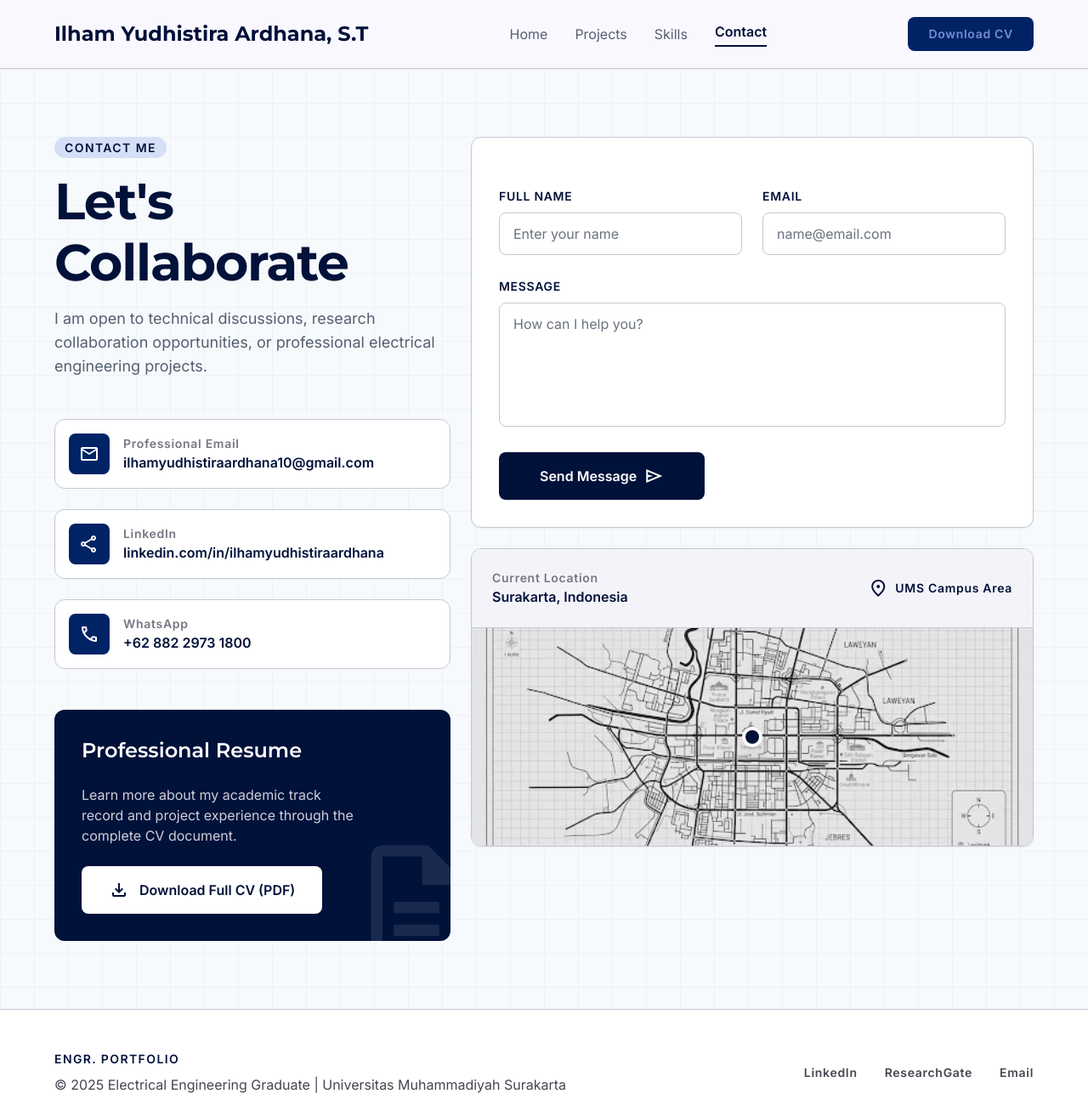
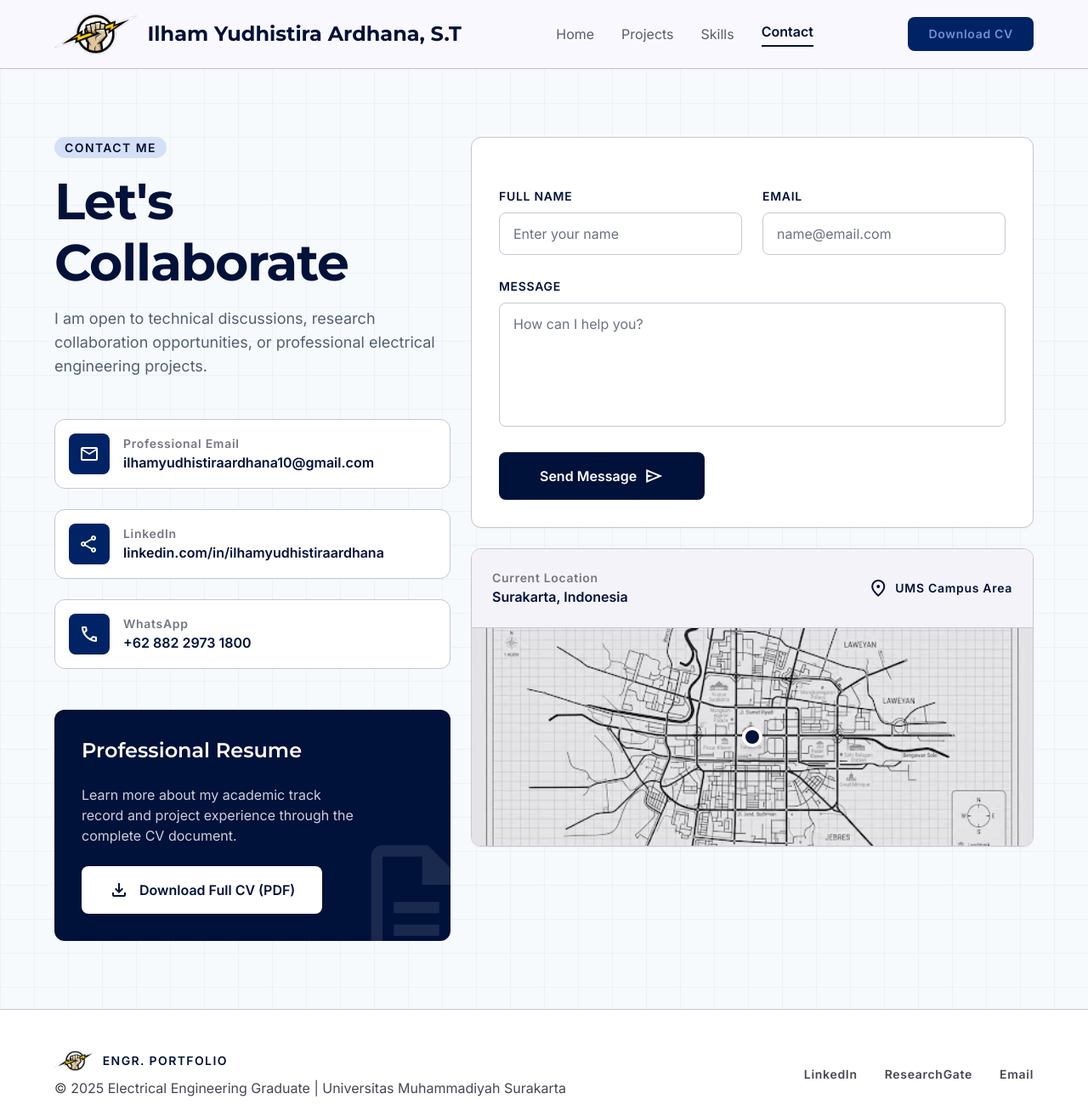
Before and after one commit to Bagogox/myportoardhana-github, a website: page contact.html in a window 1280 px wide. Shown: the whole page at 85% size. Drawn offline with nearby package versions, Linux system fonts and the light colour scheme.

Commit message:
Enhance header and footer layout with logo

```diff
--- a/contact.html
+++ b/contact.html
@@ -4,6 +4,8 @@
     <meta charset="utf-8">
     <meta content="width=device-width, initial-scale=1.0" name="viewport">
     <title>Contact &amp; CV | Engr. Portfolio</title>
+    <link rel="icon" type="image/x-icon" href="assets/images/favicon.ico">
+    <link rel="apple-touch-icon" href="assets/images/apple-touch-icon.png">
     <script src="https://cdn.tailwindcss.com?plugins=forms,container-queries"></script>
     <link href="https://fonts.googleapis.com/css2?family=Montserrat:wght@400;500;600;700;800&amp;family=Inter:wght@400;500;600&amp;display=swap" rel="stylesheet">
     <link href="https://fonts.googleapis.com/css2?family=Material+Symbols+Outlined:wght,FILL@100..700,0..1&amp;display=swap" rel="stylesheet">
@@ -117,7 +119,8 @@
     <!-- TopNavBar -->
     <header class="bg-surface border-b border-outline-variant docked full-width top-0 sticky z-50">
         <div class="flex justify-between items-center w-full px-margin-desktop max-w-container-max mx-auto h-20">
-            <a href="index.html" class="text-headline-md font-headline-md font-bold text-primary">
+            <a href="index.html" class="flex items-center gap-3 text-headline-md font-headline-md font-bold text-primary">
+                <img src="assets/images/logo.png" alt="Logo" class="h-10 w-auto md:h-12">
                 Ilham Yudhistira Ardhana, S.T
             </a>
             <nav class="hidden md:flex items-center gap-8">
@@ -269,7 +272,10 @@
     <footer class="bg-surface-container-lowest border-t border-outline-variant">
         <div class="flex flex-col md:flex-row justify-between items-center w-full px-margin-desktop py-12 max-w-container-max mx-auto gap-gutter">
             <div class="flex flex-col gap-2 items-center md:items-start">
-                <div class="text-label-sm font-label-sm font-bold text-primary uppercase tracking-widest">ENGR. PORTFOLIO</div>
+                <div class="flex items-center gap-2 text-label-sm font-label-sm font-bold text-primary uppercase tracking-widest">
+                    <img src="assets/images/logo.png" alt="Logo" class="h-6 w-auto">
+                    ENGR. PORTFOLIO
+                </div>
                 <p class="text-body-md font-body-md text-on-surface-variant text-center md:text-left">
                     © 2025 Electrical Engineering Graduate | Universitas Muhammadiyah Surakarta
                 </p>
```
